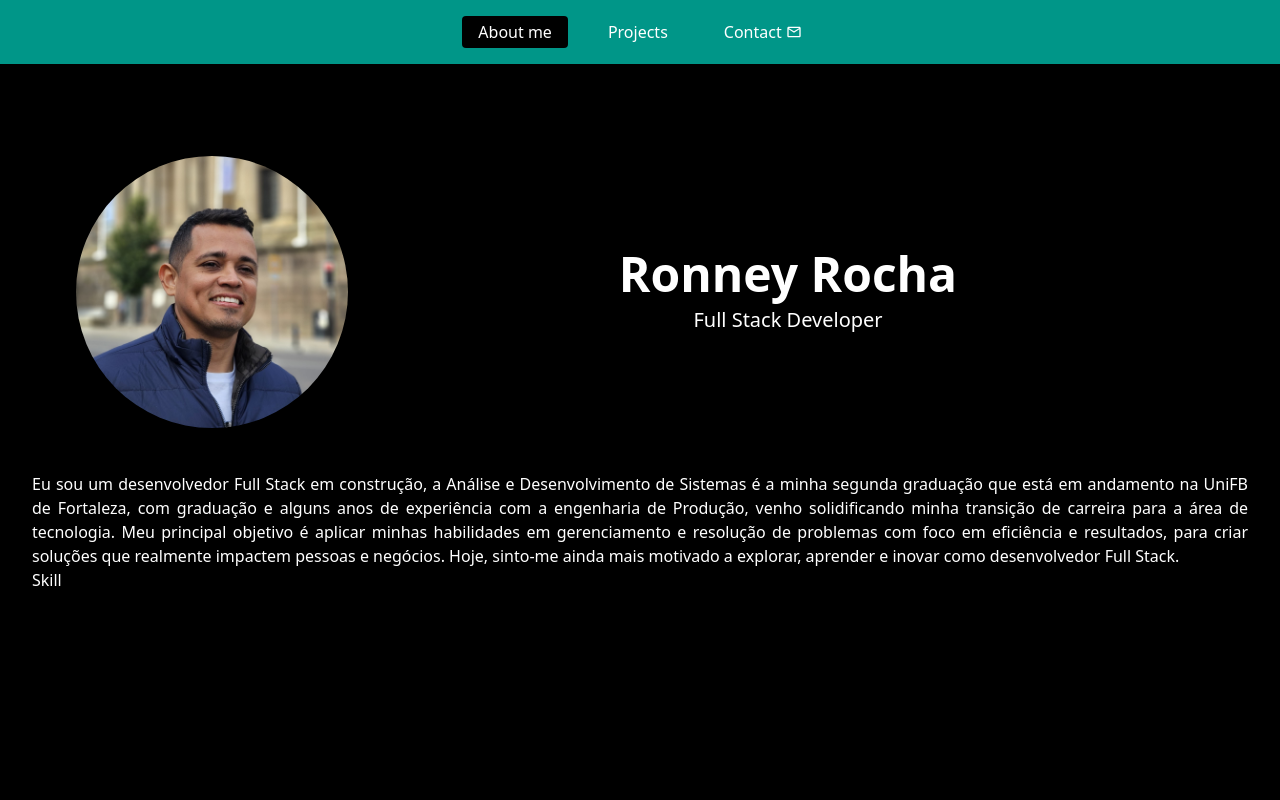
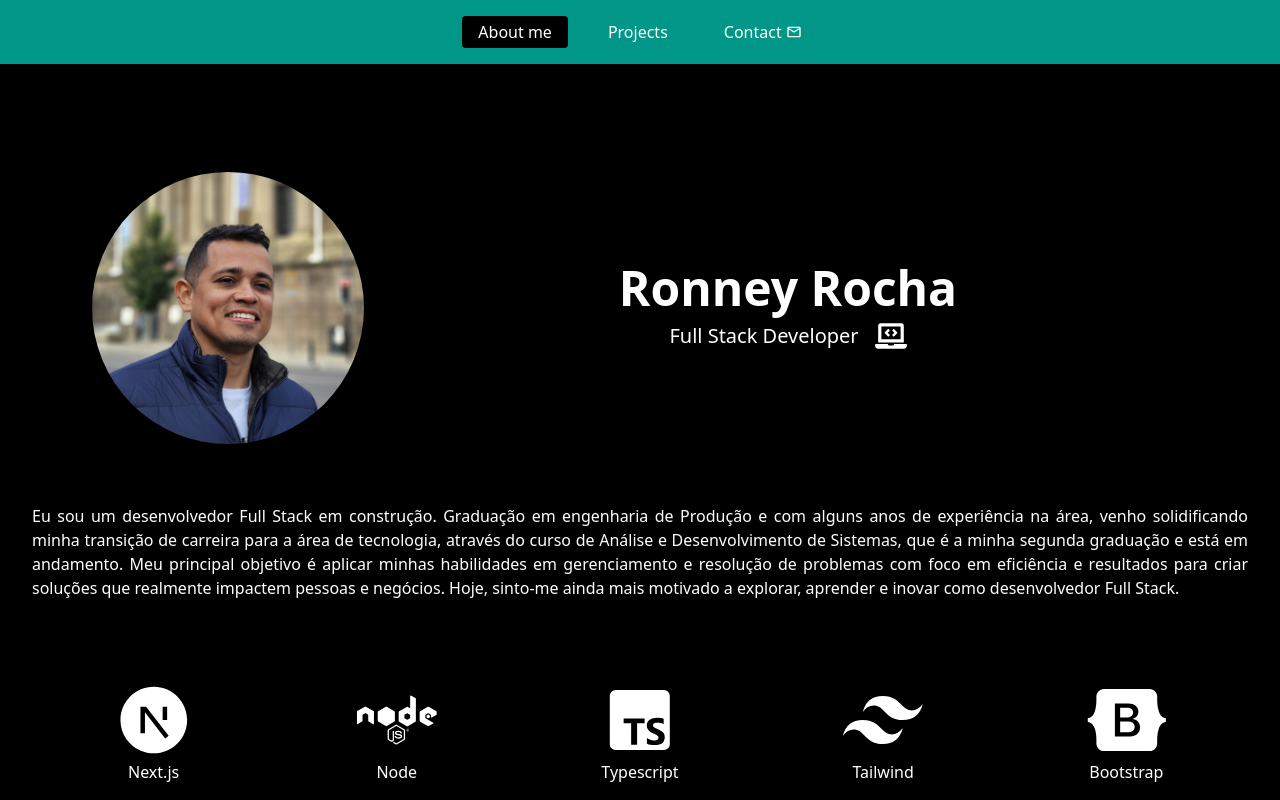
Before and after one commit to ronneyrv/Platform-Nextjs, a Next.js app: page / in a window 1280 px wide. Built offline with nearby package versions, Linux system fonts and the light colour scheme.

Commit message:
feat: add slider skills icons

```diff
--- a/src/app/about/About.tsx
+++ b/src/app/about/About.tsx
@@ -1,5 +1,25 @@
+"use client";
 import type { Metadata } from "next";
 import Image from "next/image";
+
+import { FaReact } from "react-icons/fa";
+import { FaNode } from "react-icons/fa6";
+import { BiLogoTypescript } from "react-icons/bi";
+import { SiTailwindcss } from "react-icons/si";
+import { RiNextjsFill } from "react-icons/ri";
+import { FaGitAlt } from "react-icons/fa";
+import { FaGithubSquare } from "react-icons/fa";
+import { FaBootstrap } from "react-icons/fa";
+import { LiaPhp } from "react-icons/lia";
+import { TbBrandJavascript } from "react-icons/tb";
+import { FaDocker } from "react-icons/fa6";
+import { SiMysql } from "react-icons/si";
+import { FaLaptopCode } from "react-icons/fa";
+
+import { Swiper, SwiperSlide } from "swiper/react";
+import { Navigation, Autoplay } from "swiper/modules";
+
+import "swiper/css";
 
 export const metadata: Metadata = {
   title: "About me",
@@ -8,7 +28,7 @@ export const metadata: Metadata = {
 export default function About() {
   return (
     <main className="flex-col gap-8 p-8">
-      <section className="flex-col p-4">
+      <section className="flex-col p-8">
         <article className="flex gap-2 flex-col p-2 m-3 rounded sm:flex-row items-center">
           <Image
             src={"/images/avatar.jpg"}
@@ -19,21 +39,136 @@ export default function About() {
             className="rounded-full p-2 w-full sm:w-60 md:w-72"
           />
           <div className="flex-col text-center w-full">
-            <h2 className="font-bold text-center text-5xl md:text-5x1 mb-2">Ronney Rocha</h2>
+            <h2 className="font-bold text-center text-5xl md:text-5x1 mb-2">
+              Ronney Rocha
+            </h2>
+            <div className="flex gap-4 items-center justify-center">
               <h3 className="text-xl">Full Stack Developer</h3>
+              <FaLaptopCode className="size-8" />
+            </div>
           </div>
         </article>
       </section>
       <section>
         <p className="text-justify">
-          Eu sou um desenvolvedor Full Stack em construção, a Análise e Desenvolvimento de Sistemas é a minha segunda graduação que está em andamento na UniFB de Fortaleza, com
-          graduação e alguns anos de experiência com a engenharia de Produção, venho solidificando minha transição de carreira para a área de tecnologia. Meu principal objetivo é
-          aplicar minhas habilidades em  gerenciamento e resolução de problemas com foco em eficiência e resultados, para criar soluções que realmente impactem pessoas e negócios.
-          Hoje, sinto-me ainda mais motivado a explorar, aprender e inovar como desenvolvedor Full Stack.
+          Eu sou um desenvolvedor Full Stack em construção. Graduação em engenharia
+          de Produção e com alguns anos de experiência na área, venho solidificando minha
+          transição de carreira para a área de tecnologia, através do curso de Análise e
+          Desenvolvimento de Sistemas, que é a minha segunda graduação e está em
+          andamento. Meu principal objetivo é aplicar minhas habilidades em gerenciamento
+          e resolução de problemas com foco em eficiência e resultados para criar soluções
+          que realmente impactem pessoas e negócios. Hoje, sinto-me ainda mais motivado a
+          explorar, aprender e inovar como desenvolvedor Full Stack.
         </p>
       </section>
       <section>
-            Skill
+        <div className="mt-20">
+          <Swiper
+            modules={[Navigation, Autoplay]}
+            spaceBetween={0}
+            slidesPerView={2}
+            breakpoints={{
+              540: {
+                slidesPerView: 3,
+              },
+              800: {
+                slidesPerView: 4,
+              },
+              1024: {
+                slidesPerView: 5,
+              },
+            }}
+            autoplay={{
+              delay: 1000,
+              disableOnInteraction: true,
+            }}
+            className="mySwiper"
+          >
+            <SwiperSlide>
+              <div className="flex flex-col items-center text-center">
+                <FaReact className="size-20" />
+                <span>React</span>
+              </div>
+            </SwiperSlide>
+
+            <SwiperSlide>
+              <div className="flex flex-col items-center text-center">
+                <RiNextjsFill className="size-20" />
+                <span>Next.js</span>
+              </div>
+            </SwiperSlide>
+
+            <SwiperSlide>
+              <div className="flex flex-col items-center text-center">
+                <FaNode className="size-20" />
+                <span>Node</span>
+              </div>
+            </SwiperSlide>
+
+            <SwiperSlide>
+              <div className="flex flex-col items-center text-center">
+                <BiLogoTypescript className="size-20" />
+                <span>Typescript</span>
+              </div>
+            </SwiperSlide>
+
+            <SwiperSlide>
+              <div className="flex flex-col items-center text-center">
+                <SiTailwindcss className="size-20" />
+                <span>Tailwind</span>
+              </div>
+            </SwiperSlide>
+
+            <SwiperSlide>
+              <div className="flex flex-col items-center text-center">
+                <FaBootstrap className="size-20" />
+                <span>Bootstrap</span>
+              </div>
+            </SwiperSlide>
+
+            <SwiperSlide>
+              <div className="flex flex-col items-center text-center">
+                <LiaPhp className="size-20" />
+                <span>php</span>
+              </div>
+            </SwiperSlide>
+
+            <SwiperSlide>
+              <div className="flex flex-col items-center text-center">
+                <TbBrandJavascript className="size-20" />
+                <span>Javascript</span>
+              </div>
+            </SwiperSlide>
+
+            <SwiperSlide>
+              <div className="flex flex-col items-center text-center">
+                <SiMysql className="size-20" />
+                <span>Mysql</span>
+              </div>
+            </SwiperSlide>
+
+            <SwiperSlide>
+              <div className="flex flex-col items-center text-center">
+                <FaDocker className="size-20" />
+                <span>Docker</span>
+              </div>
+            </SwiperSlide>
+
+            <SwiperSlide>
+              <div className="flex flex-col items-center text-center">
+                <FaGitAlt className="size-20" />
+                <span>Git</span>
+              </div>
+            </SwiperSlide>
+
+            <SwiperSlide>
+              <div className="flex flex-col items-center text-center">
+                <FaGithubSquare className="size-20" />
+                <span>GitHub</span>
+              </div>
+            </SwiperSlide>
+          </Swiper>
+        </div>
       </section>
     </main>
   );
```
Lines whose indentation alone changed are shown as unchanged.
